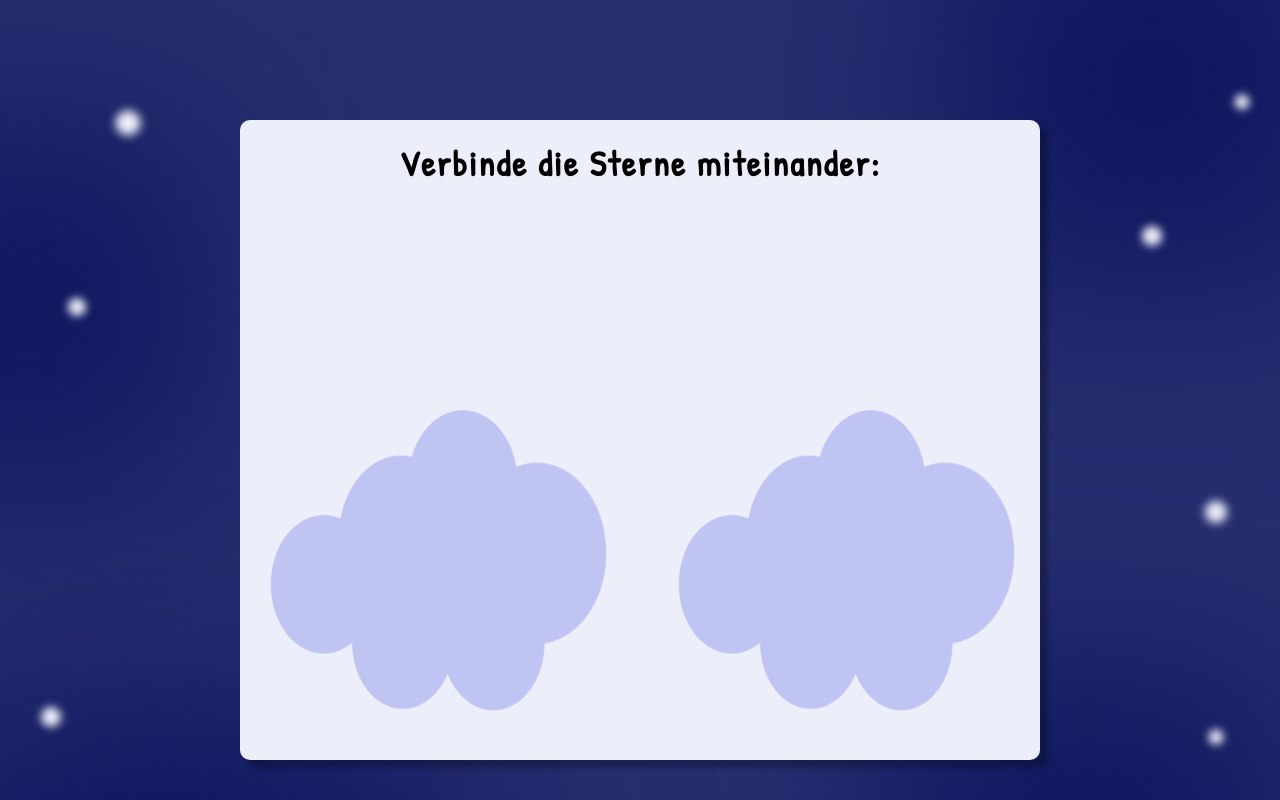
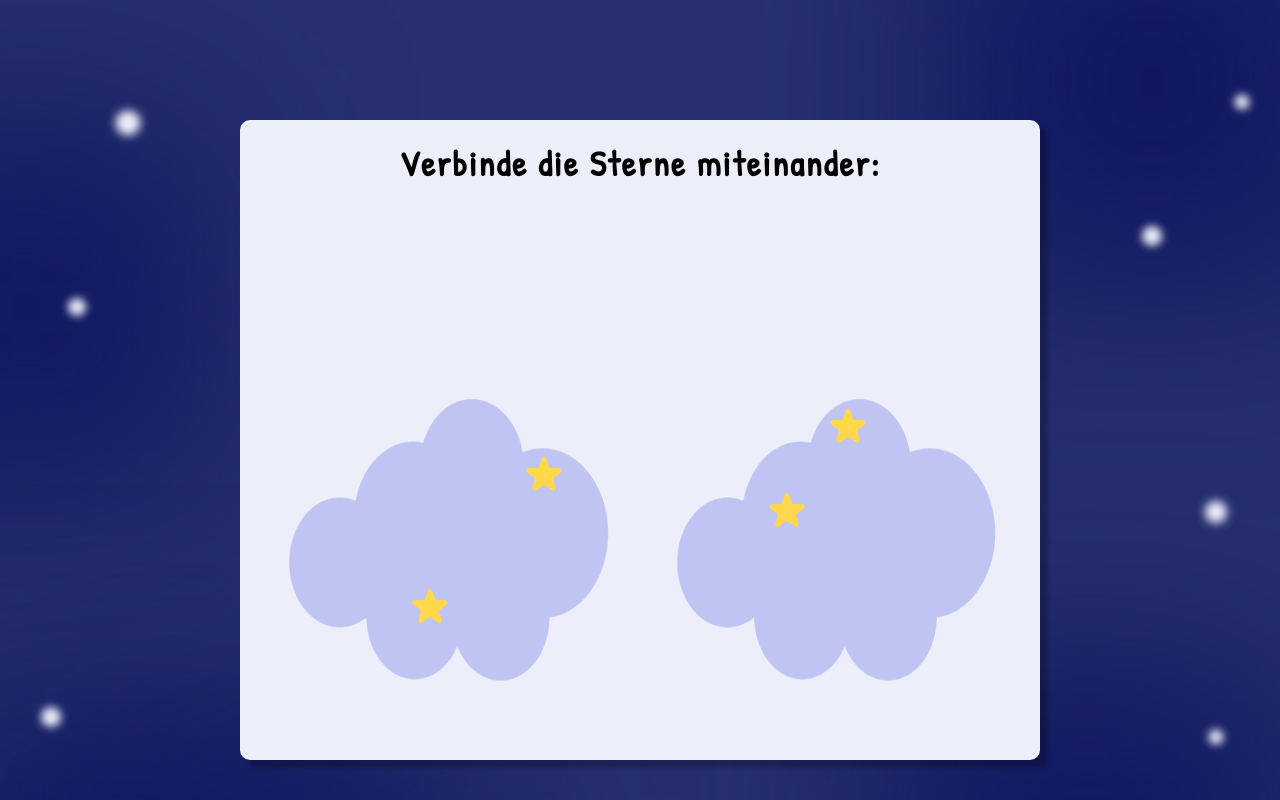
Before and after one commit to jara1008/Bachelor-Thesis, a React (Create React App) app in the folder thesis/: page / in a window 1280 px wide. Shown: the top 800 px of the page. Built offline with nearby package versions, Linux system fonts and the light colour scheme.

Commit message:
random stars added

```diff
--- a/thesis/src/components/activity1.css
+++ b/thesis/src/components/activity1.css
@@ -34,8 +34,8 @@ body, html {
 
   .svg-overlay {
     position: absolute;
-    top: 50%;
-    left: 50%;
+    top: 55%;
+    left: 30%;
     transform: translate(-50%, -50%);
 }
 
--- a/thesis/src/components/activity1.jsx
+++ b/thesis/src/components/activity1.jsx
@@ -1,16 +1,54 @@
 import React from "react";
 import "./activity1.css";
 import cloud from "../images/cloud.png";
+import star from "../images/star.svg"
+
+const leftCloudPositions = [
+    { top: 67, left: 20 }, { top: 45, left: 35 }, { top: 62, left: 6 },
+    { top: 73, left: 28 }, { top: 38, left: 25 }, { top: 50, left: 17 },
+    { top: 61, left: 38 }
+];
+const rightCloudPositions = [
+    { top: 51, left: 67 }, { top: 37, left: 75 }, { top: 72, left: 68 },
+    { top: 57, left: 90 }, { top: 62, left: 80 }, { top: 59, left: 57 },
+    { top: 45, left: 84 }
+];
+
+const generateStars = (count, positions) => {
+    return positions.slice(0, count).map((pos, index) => (
+        <img
+            key={index}
+            src={star}
+            className="star"
+            alt="Star"
+            style={{
+                position: "absolute",
+                top: `${pos.top}%`,
+                left: `${pos.left}%`,
+            }}
+        />
+    ));
+};
 
 export const Box = () => {
+
+    const firstCloudCount = Math.floor(Math.random() * 7) + 1;
+    const secondCloudCount = Math.floor(Math.random() * 7) + 1;
+
+    const starsInFirstCloud = generateStars(firstCloudCount, leftCloudPositions);
+    const starsInSecondCloud = generateStars(secondCloudCount, rightCloudPositions);
+
     return (
         <div className="container">
             <div className="white-box" >
                 <span className="text-wrapper">Verbinde die Sterne miteinander:</span>
-                <img src={cloud} alt="Cloud" style={{position: "absolute", top: "40%", left: "0%", height: "58%", width: "48%"}} />
-                <img src={cloud} alt="Cloud" style={{position: "absolute", top: "40%", right: "1%", height: "58%", width: "48%"}} />
+                <div style={{ position: "relative", height: "100%", width: "100%" }}>
+                    <img src={cloud} alt="Cloud" style={{ position: "absolute", top: "30%", left: "0%", height: "58%", width: "48%" }} />
+                    {starsInFirstCloud}
+                    <img src={cloud} alt="Cloud" style={{ position: "absolute", top: "30%", right: "1%", height: "58%", width: "48%" }} />
+                    {starsInSecondCloud}
+                </div>
             </div>
-            {/*<img src={star} className="svg-overlay" alt="Star SVG" />*/}
         </div>
     );
 };
```
Also changed, not shown: thesis/src/images/star.svg.
